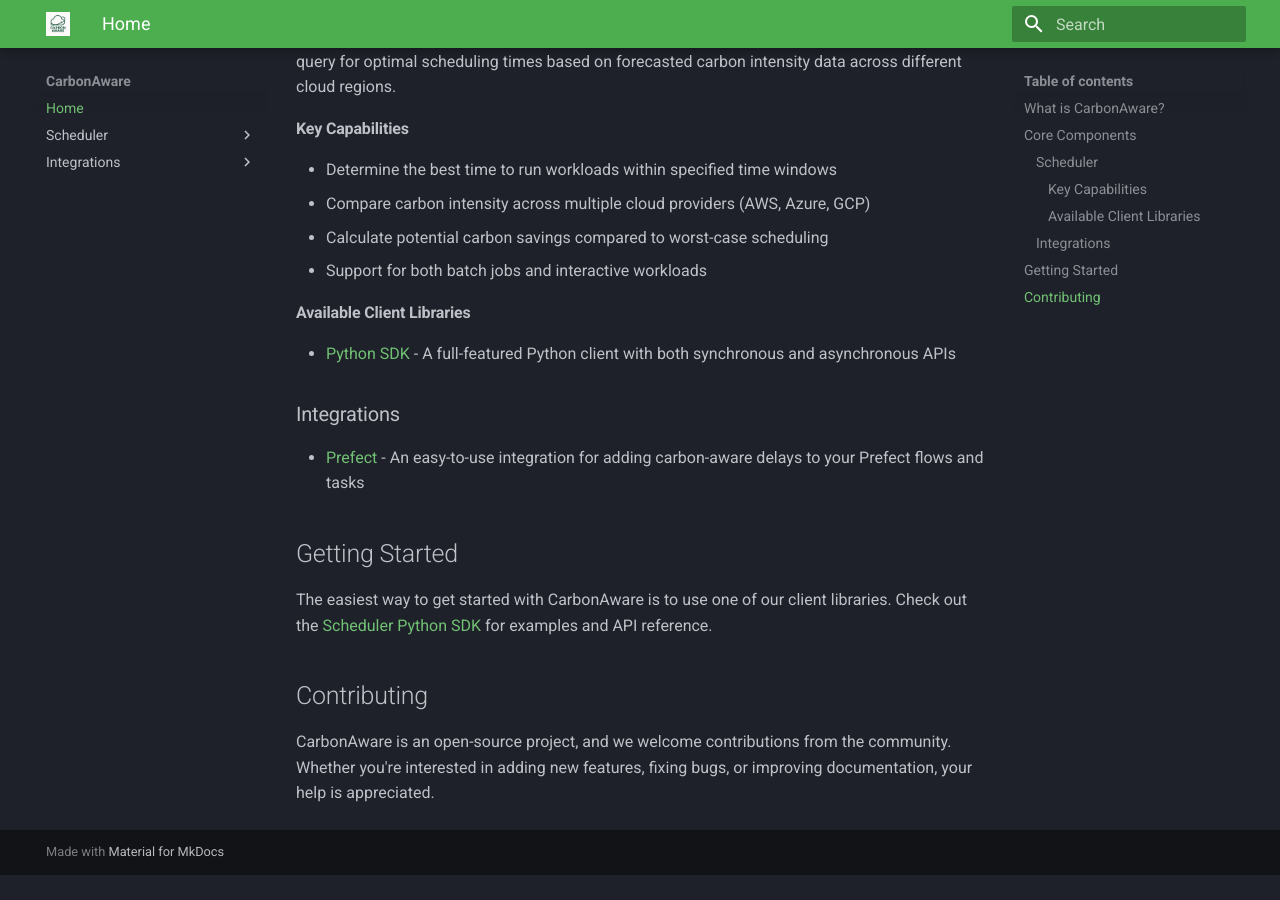
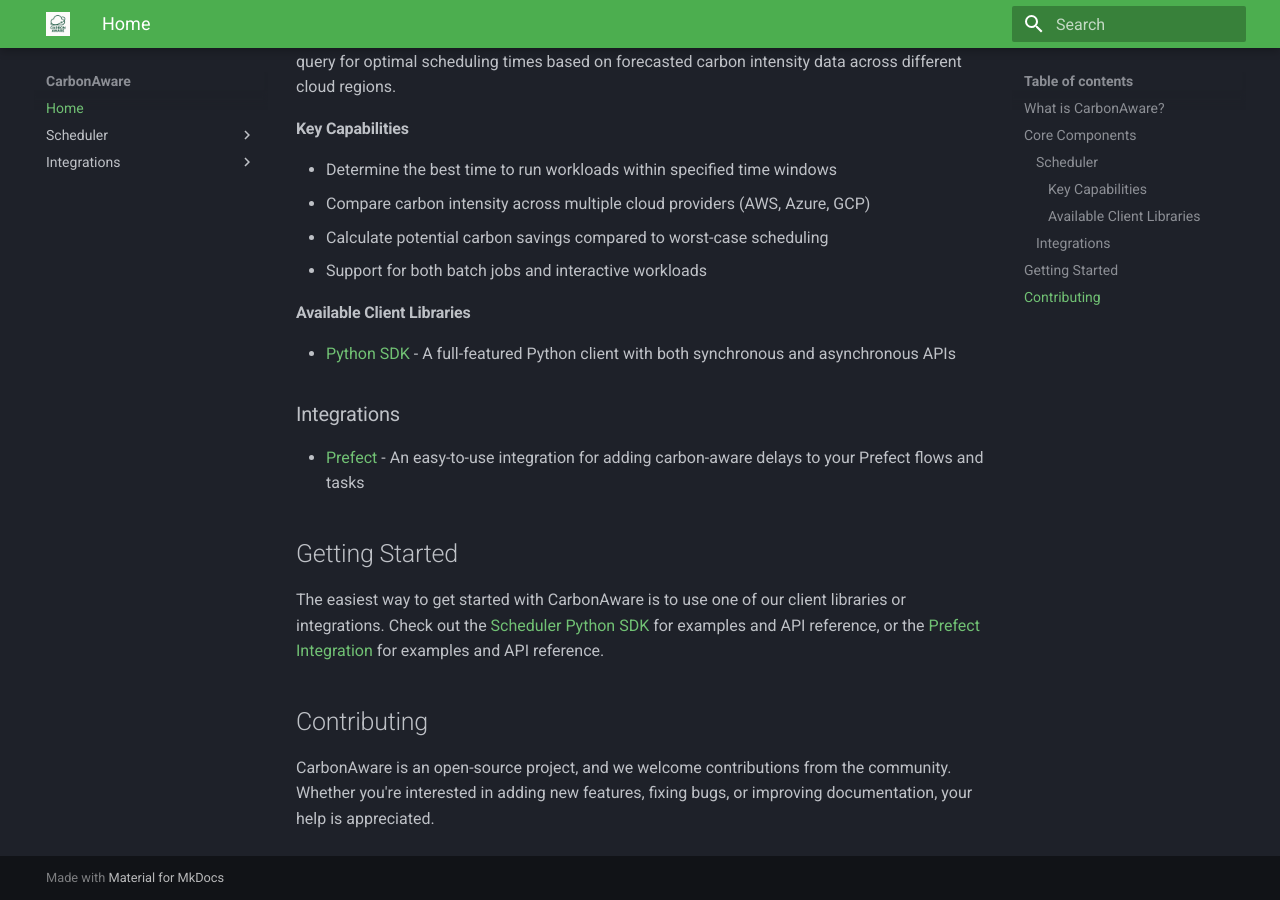
Before and after one commit to carbon-aware/docs, an MkDocs documentation site: the page built from docs/index.md, in a window 1280 px wide and 900 px high, scrolled down 631 px. Built offline with MkDocs 1.6.1 and Material for MkDocs 9.7.7, drawn with Linux system fonts in a browser that asks for light colours; before the commit the page ends 1506 px from its top, so only the background shows below that.

Commit message:
Update getting started

```diff
--- a/docs/index.md
+++ b/docs/index.md
@@ -34,7 +34,7 @@
 
 ## Getting Started
 
-The easiest way to get started with CarbonAware is to use one of our client libraries. Check out the [Scheduler Python SDK](scheduler/python/index.md) for examples and API reference.
+The easiest way to get started with CarbonAware is to use one of our client libraries or integrations. Check out the [Scheduler Python SDK](scheduler/python/index.md) for examples and API reference, or the [Prefect Integration](integrations/prefect/index.md) for examples and API reference.
 
 ## Contributing
 
```
